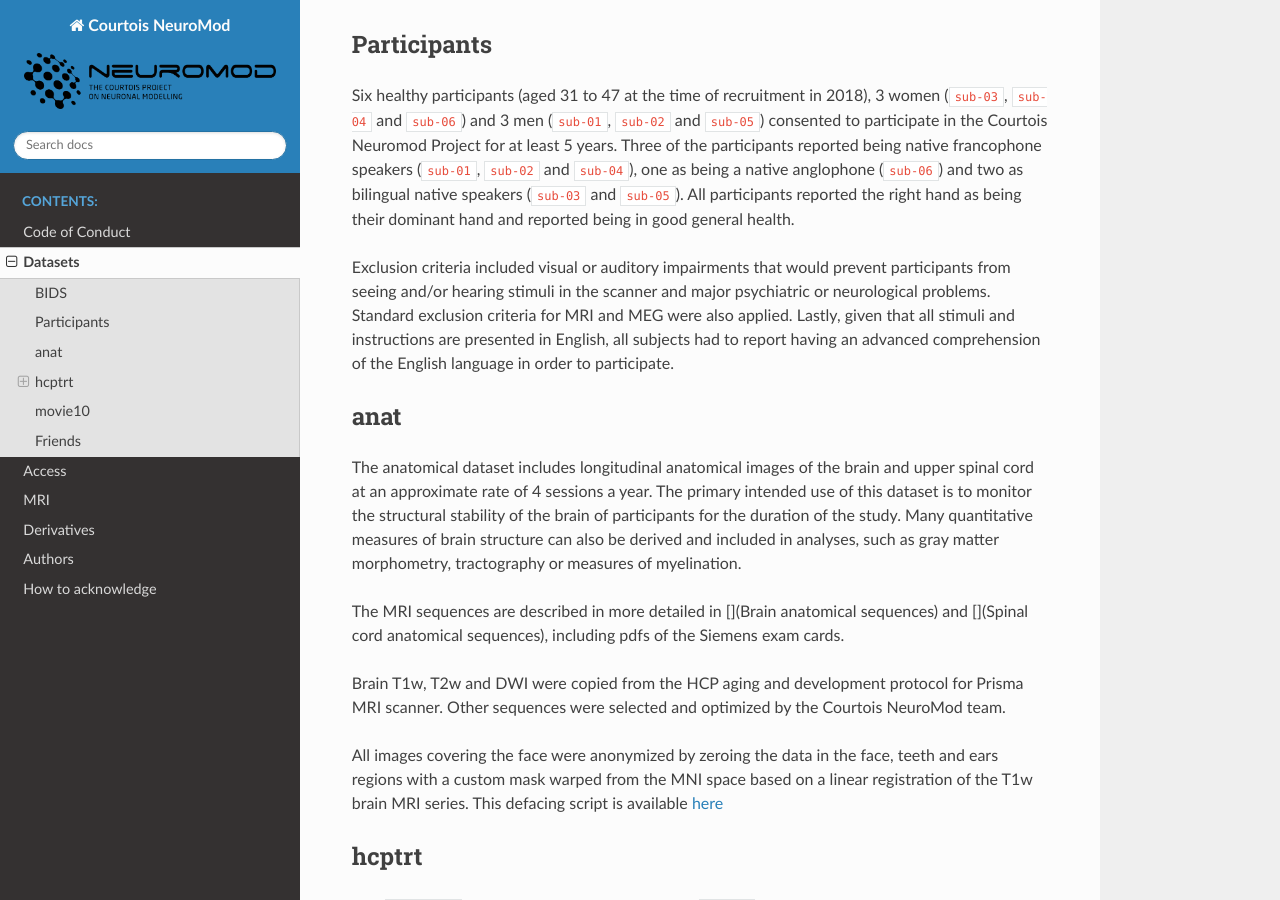
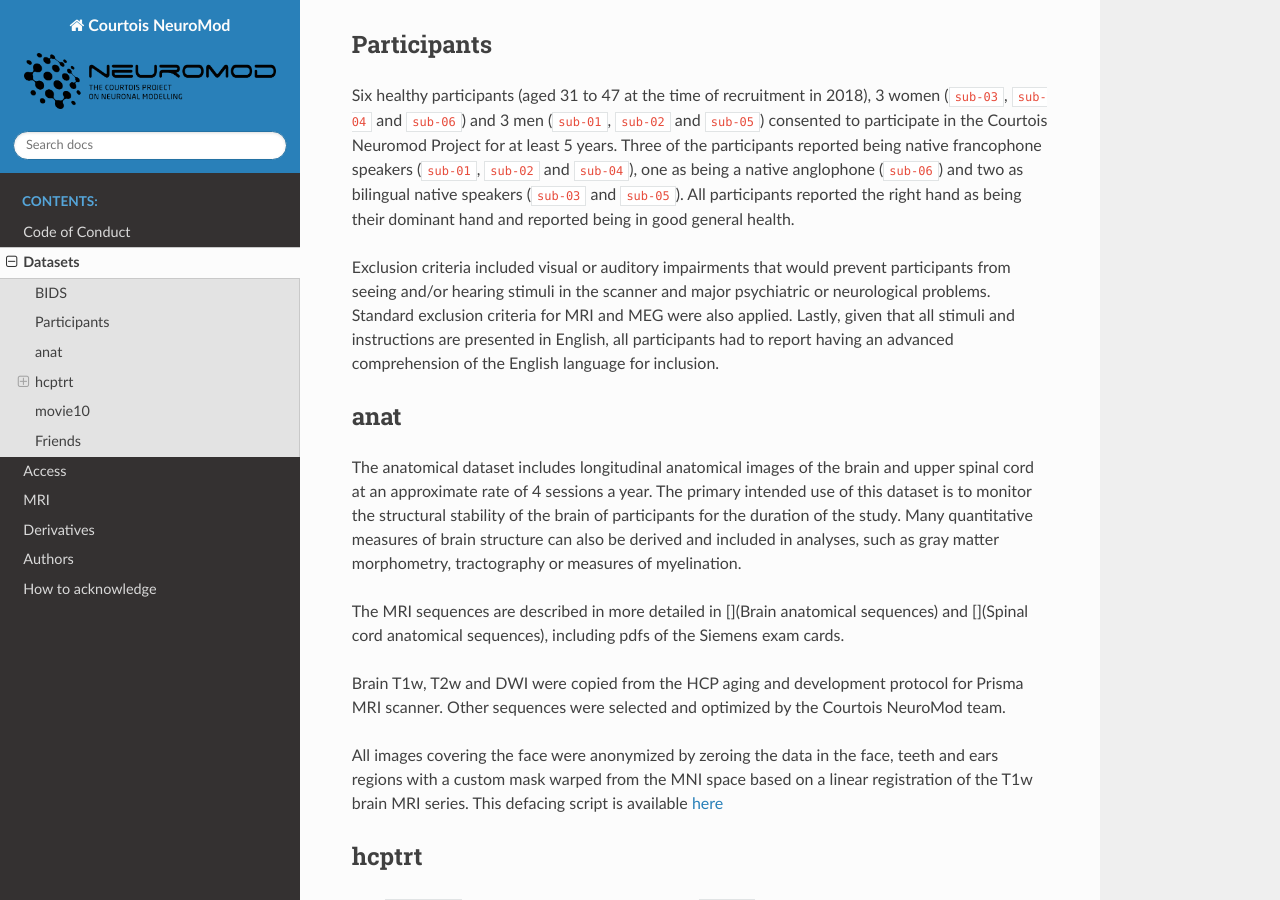
Before and after one commit to courtois-neuromod/cneuromod_docs, a Sphinx documentation site: the page built from source/DATASETS.md, in a window 1280 px wide and 900 px high, scrolled down 501 px. Built offline with Sphinx 7.4.7 and the Read the Docs theme 2.0.0, drawn with Linux system fonts in a browser that asks for light colours.

Commit message:
Update source/DATASETS.md
Co-authored-by: Basile <basile.pinsard@gmail.com>

```diff
--- a/source/DATASETS.md
+++ b/source/DATASETS.md
@@ -12,7 +12,7 @@
 ## Participants
 Six healthy participants (aged 31 to 47 at the time of recruitment in 2018), 3 women (`sub-03`, `sub-04` and `sub-06`) and 3 men (`sub-01`, `sub-02` and `sub-05`) consented to participate in the Courtois Neuromod Project for at least 5 years. Three of the participants reported being native francophone speakers (`sub-01`, `sub-02` and `sub-04`), one as being a native anglophone (`sub-06`) and two as bilingual native speakers (`sub-03` and `sub-05`).   All participants reported the right hand as being their dominant hand and reported being in good general health.
 
-   Exclusion criteria included visual or auditory impairments that would prevent participants from seeing and/or hearing stimuli in the scanner and major psychiatric or neurological problems.  Standard exclusion criteria for MRI and MEG were also applied. Lastly, given that all stimuli and instructions are presented in English,  all subjects had to report having an advanced comprehension of the English language in order to participate.
+Exclusion criteria included visual or auditory impairments that would prevent participants from seeing and/or hearing stimuli in the scanner and major psychiatric or neurological problems. Standard exclusion criteria for MRI and MEG were also applied. Lastly, given that all stimuli and instructions are presented in English, all participants had to report having an advanced comprehension of the English language for inclusion.
 
 ## anat
 
```
